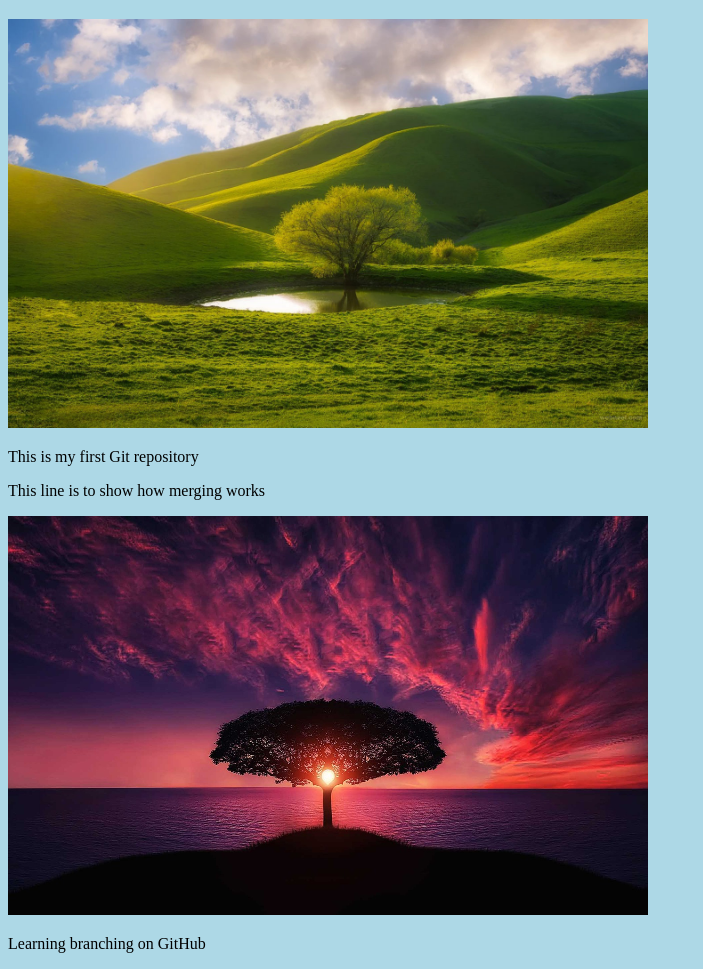
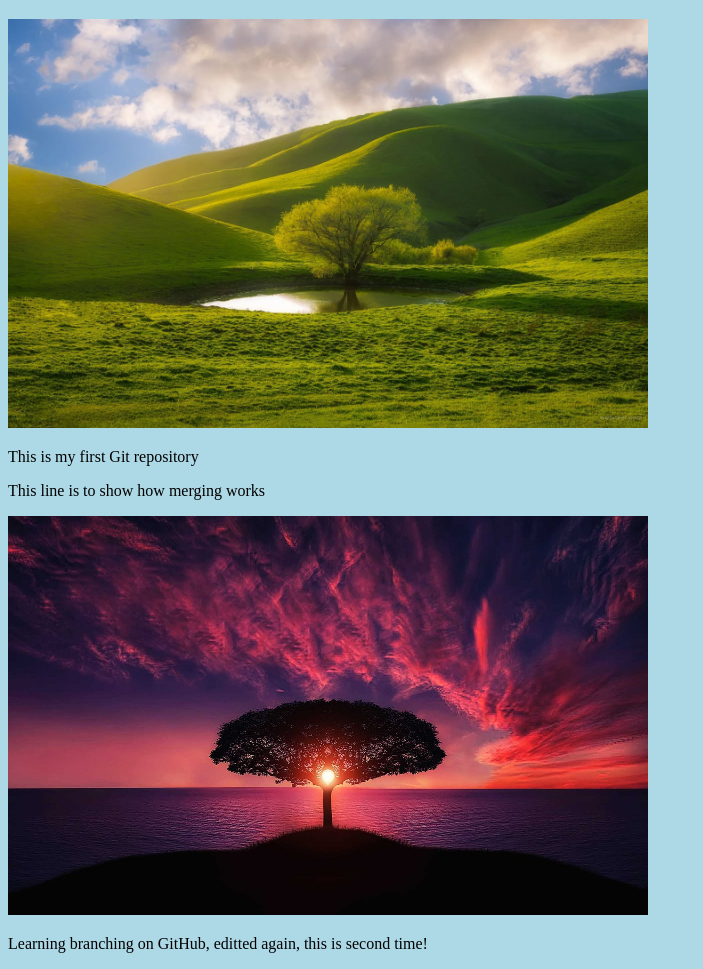
Before and after one commit to Mc-Queen95/test-hello-world, a plain HTML site: page index.html in a window 1280 px wide. Shown: the part 61-1030 px from the top of the page, without its empty margins (0-703 px from the left). Drawn offline with Linux system fonts and the light colour scheme.

Commit message:
Updated index.html second time to see branching on GitHub

```diff
--- a/index.html
+++ b/index.html
@@ -12,6 +12,6 @@
     <p>This is my first Git repository</p>
     <p>This line is to show how merging works</p>
     <div><img src="hello-world-img-2.jpg" alt="Hello Git" style="width:100%;max-width:640px"></div>
-    <p>Learning branching on GitHub</p>
+    <p>Learning branching on GitHub, editted again, this is second time!</p>
 </body>
 </html>
```
